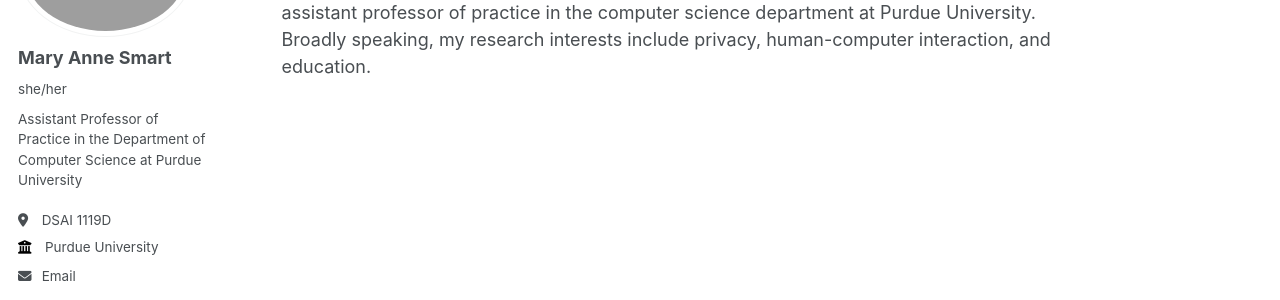
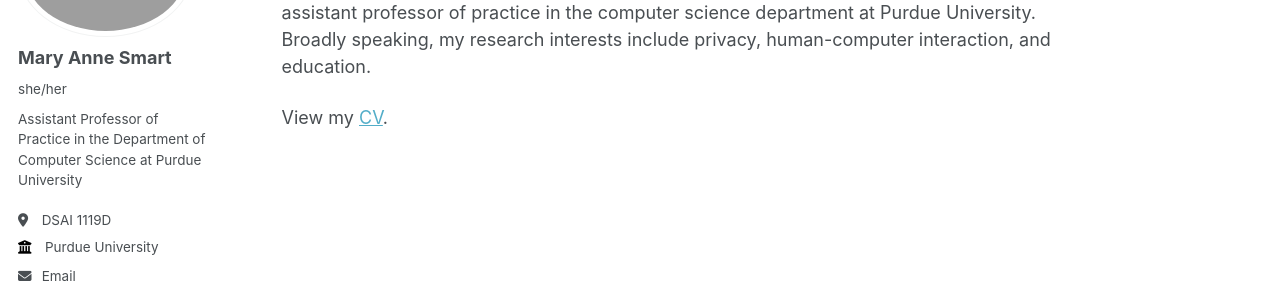
Before and after one commit to msmart14/maryannesmart, a Jekyll site: the page built from _pages/about.md, in a window 1280 px wide. Shown: the part 203-503 px from the top of the page. Built offline with Jekyll 4.4.1, drawn with Linux system fonts in a browser that asks for light colours; some web fonts are replaced.

Commit message:
Update about with cv link.md

```diff
--- a/_pages/about.md
+++ b/_pages/about.md
@@ -8,3 +8,5 @@ redirect_from:
 ---
 
 I graduated from Indiana University with computer science, math, and Spanish degrees in 2017 and completed my PhD in computer science at UC San Diego in 2024. I am now an assistant professor of practice in the computer science department at Purdue University. Broadly speaking, my research interests include privacy, human-computer interaction, and education.
+
+View my [CV](/files/Mary_Anne_Smart_CV_2024.pdf).
```
